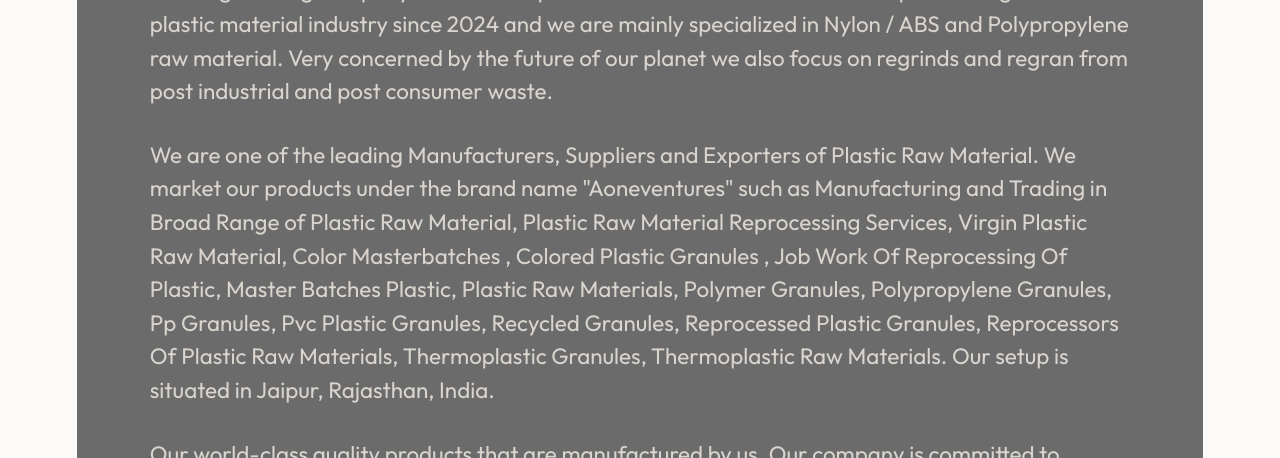
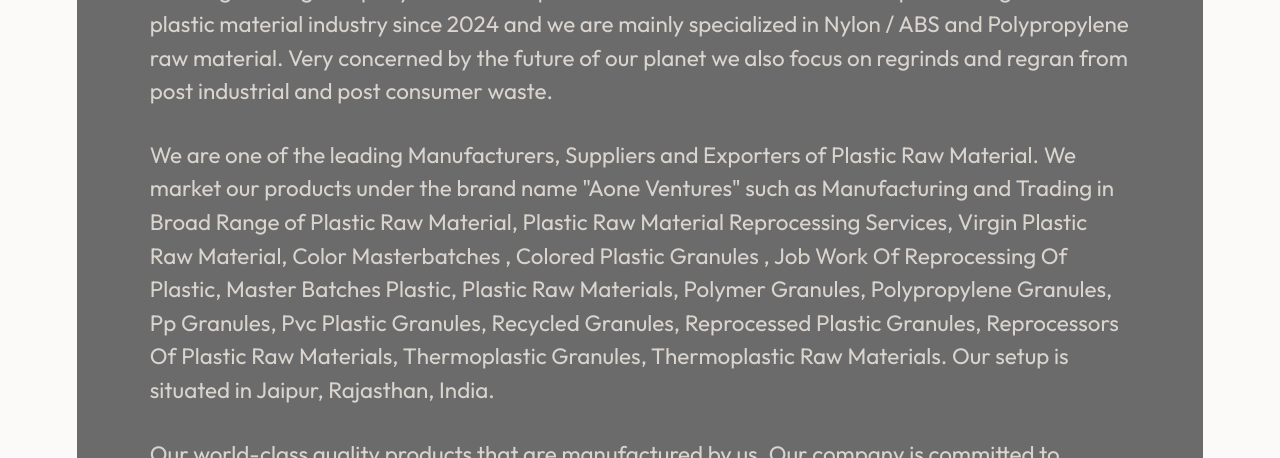
Before and after one commit to ummed3062/aoneventures, a React (Vite) app: page / in a window 1280 px wide. Shown: the part 2740-3198 px from the top of the page. Built offline with nearby package versions, Linux system fonts and the light colour scheme.

Commit message:
Update About1.jsx

```diff
--- a/src/component/About/About1.jsx
+++ b/src/component/About/About1.jsx
@@ -19,7 +19,7 @@
         <p className={styles.description}>
           We are one of the leading Manufacturers, Suppliers and Exporters of
           Plastic Raw Material. We market our products under the brand name
-          "Aoneventures" such as Manufacturing and Trading in Broad Range of
+          "Aone Ventures" such as Manufacturing and Trading in Broad Range of
           Plastic Raw Material, Plastic Raw Material Reprocessing Services,
           Virgin Plastic Raw Material, Color Masterbatches , Colored Plastic
           Granules , Job Work Of Reprocessing Of Plastic, Master Batches
```
